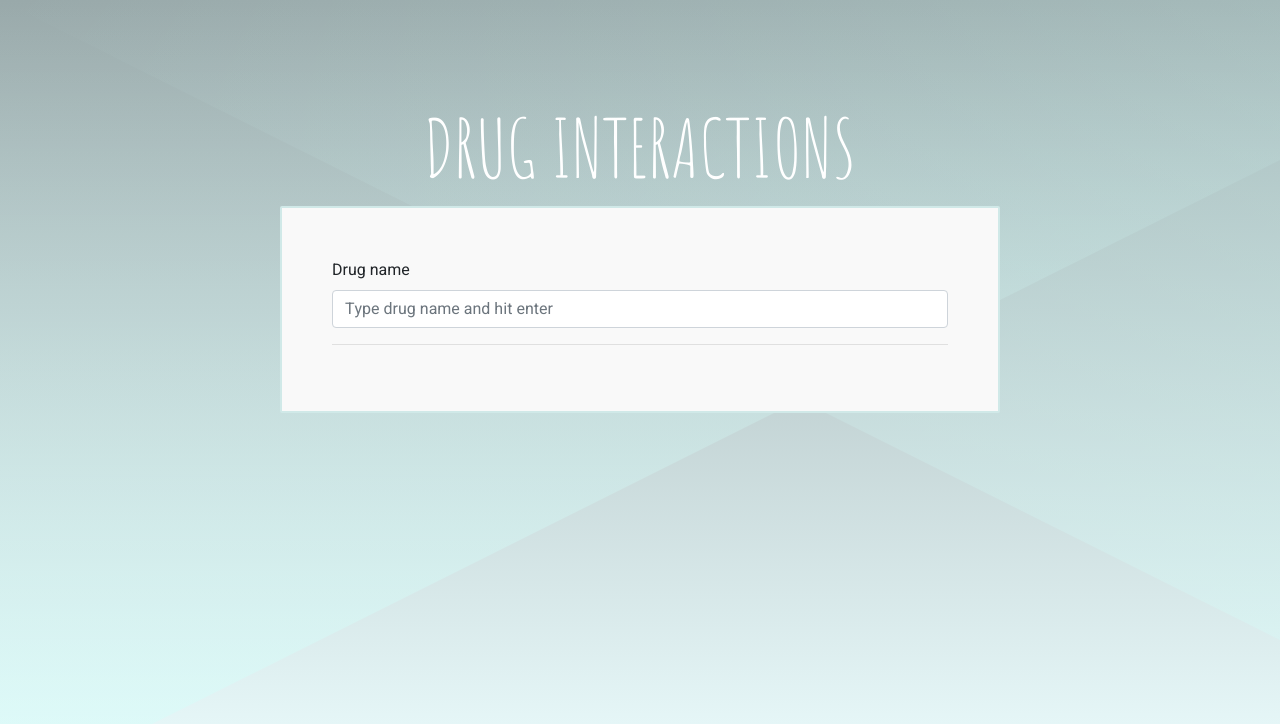
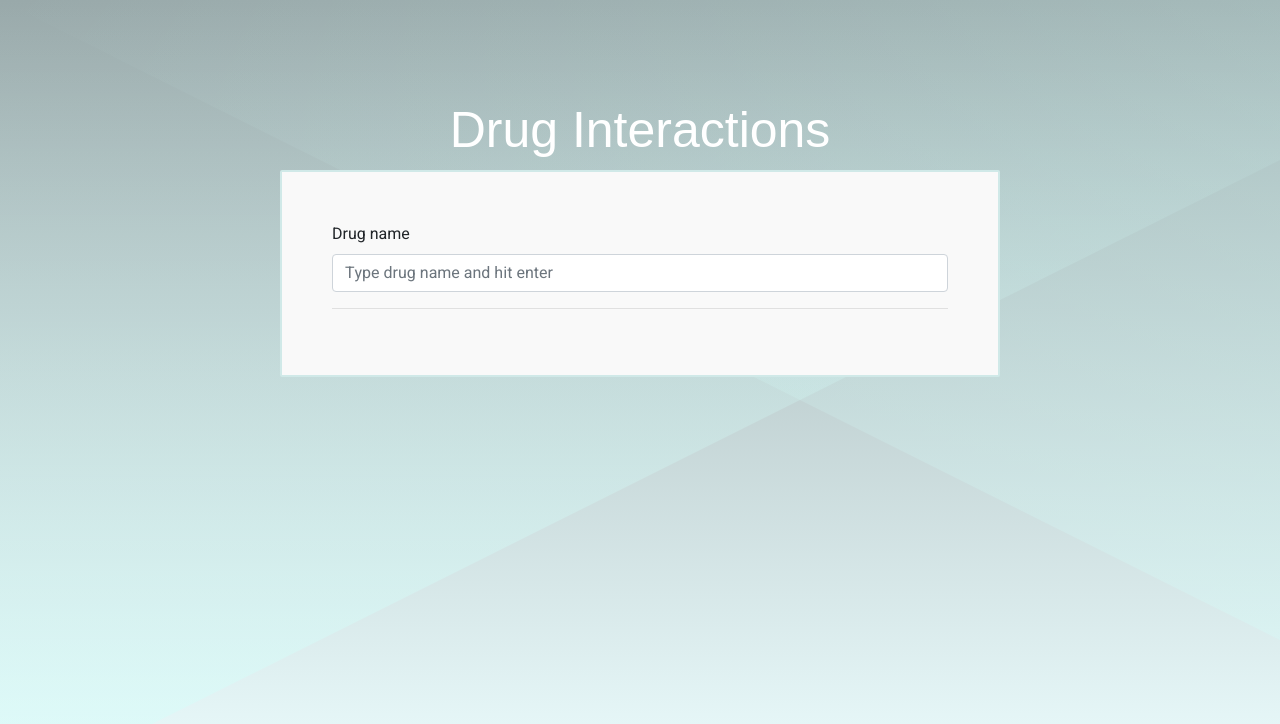
Before and after one commit to piotrorlowski/react_app, a React (Create React App) app: page / in a window 1280 px wide. Shown: the top 724 px of the page. Built offline with nearby package versions, Linux system fonts and the light colour scheme.

Commit message:
change font-size

```diff
--- a/src/App.js
+++ b/src/App.js
@@ -80,7 +80,7 @@ class App extends React.Component {
 
   render = () => {
     const { items, itemInteractions, isLoading } = this.state;
-    const heading = "DRUG INTERACTIONS";
+    const heading = "Drug Interactions";
     return (
       <div className="App">
         <h1 className="App-heading">{heading}</h1>
--- a/src/static/App.scss
+++ b/src/static/App.scss
@@ -4,12 +4,12 @@
 
 .App-heading {
   width: 720px;
-  font-size: 80px;
+  font-size: 50px;
   margin: 100px auto 0;
   font-weight: 400;
   color: #fff;
   text-align: center;
-  font-family: "Amatic SC", cursive;
+  font-family: sans-serif;
 }
 
 .App-card {
```
